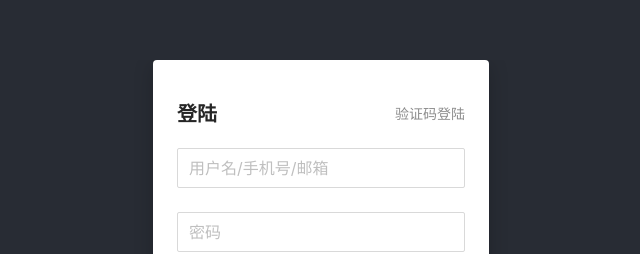
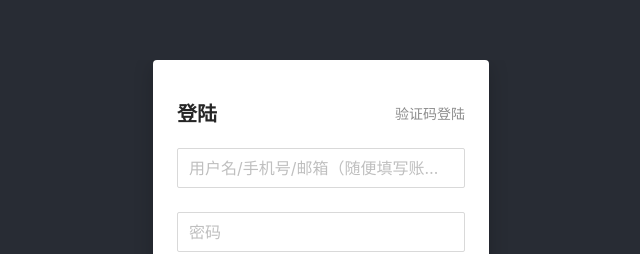
Before and after one commit to fall-zhang/vite-typescript-react-template, a React (Vite) app: page /login in a window 1280 px wide. Shown: the part 151-405 px from the top of the page, without its empty margins (319-959 px from the left). Built offline with nearby package versions, Linux system fonts and the light colour scheme.

Commit message:
更改用户认证的界面

```diff
--- a/mock/db.json
+++ b/mock/db.json
@@ -1,8 +1,7 @@
 {
   "getUser": {
     "status": 200,
-    "msg": "前端要努力",
-    "vx": "lisawhy0706"
+    "msg": "前端—热爱"
   },
   "login": {
     "code": 200,
--- a/src/core/auth/index.ts
+++ b/src/core/auth/index.ts
@@ -1,9 +1,33 @@
-import AuthContainer from './AuthVisible'
+/**
+ * 登录：表示用户当前登录的状态
+ */
 
-import { isSignIn } from './router'
+ import { $http } from '@/utils/reuqest'
 
+ /**
+  * 登陆请求数据类型
+  */
+ export interface ILogin {
+   userName: string;
+   pwd: string;
+ }
 
-export {
-  isSignIn,
-  AuthContainer
-}
+ /**
+  * 返回数据类型
+  * 要提前和后段定义好类型，等接口写完直接替换地址就好了
+  */
+ export interface ILoginData {
+   code: number;
+   message: string;
+   token: string;
+ }
+
+ /**
+  * 登陆接口
+  * @param params
+  */
+ export const loginApp = (params: ILogin): Promise<ILoginData> => {
+   return $http.get('/login', params)
+ }
+
+export{}
--- /dev/null
+++ b/src/core/roots/index.ts
@@ -0,0 +1,13 @@
+/**
+ * 用户的权限，包括路由权限，和组件的权限
+ */
+
+import AuthContainer from './AuthVisible'
+
+import { isSignIn } from './router'
+
+
+export {
+  isSignIn,
+  AuthContainer
+}
--- a/src/pages/auth/index.tsx
+++ b/src/pages/auth/index.tsx
@@ -1,7 +1,7 @@
 import React from 'react'
 import { Button } from 'antd'
 import styles from './index.module.less'
-import { AuthContainer } from '@/core/auth'
+import { AuthContainer } from '@/core/roots'
 
 const AuthPage: React.FC = () => {
   return (
--- a/src/pages/login/components/LoginPassword.tsx
+++ b/src/pages/login/components/LoginInputZone.tsx
@@ -1,30 +1,29 @@
-import React from "react";
-import { Form, Input, Button, message } from "antd";
-import { Link, useHistory } from "react-router-dom";
-import { loginApp } from "../../../services/login";
-import styles from "../index.module.less";
-import { ILoginParams } from "./LoginMessage";
+import React from 'react'
+import { Form, Input, Button, message } from 'antd'
+import { Link, useHistory } from 'react-router-dom'
+import { loginApp } from '@/core/auth'
+import styles from '../index.module.less'
+import type { ILoginParams } from './LoginMessage'
 
 /**
  * 密码登录
- *
  */
-const LoginPassword: React.FC<ILoginParams> = ({ updateWay }) => {
-  const history = useHistory();
+const LoginInputZone: React.FC<ILoginParams> = ({ updateWay }) => {
+  const history = useHistory()
 
-  function handleFinish(data: { [name: string]: any }) {
-    loginApp({ userName: "why", pwd: "123" }).then((res) => {
+  function handleFinish(){
+    loginApp({ userName: 'why', pwd: '123' }).then((res) => {
       if (res.code === 200) {
-        sessionStorage.setItem("token", "我有权限了");
-        history.push("/home");
+        sessionStorage.setItem('token', '我有权限了')
+        history.push('/home')
       } else {
-        message.error("用户名或密码错误！");
+        message.error('用户名或密码错误！')
       }
-    });
+    })
   }
 
   function handleClick() {
-    updateWay("message");
+    updateWay('message')
   }
 
   return (
@@ -34,7 +33,7 @@ const LoginPassword: React.FC<ILoginParams> = ({ updateWay }) => {
         <div
           onClick={handleClick}
           className={styles.changeWay}
-          style={{ width: 99, textAlign: "right" }}
+          style={{ width: 99, textAlign: 'right' }}
         >
           验证码登陆
         </div>
@@ -42,18 +41,18 @@ const LoginPassword: React.FC<ILoginParams> = ({ updateWay }) => {
       <Form onFinish={handleFinish}>
         <Form.Item
           name="user_info"
-          rules={[{ required: true, message: "用户名/手机号/邮箱不能为空" }]}
+          rules={[{ required: true, message: '用户名/手机号/邮箱不能为空' }]}
         >
           <Input
             className={styles.input}
-            placeholder={"用户名/手机号/邮箱"}
+            placeholder={'用户名/手机号/邮箱（随便填写账号密码即可）'}
             maxLength={128}
             size="large"
           />
         </Form.Item>
         <Form.Item
           name="user_check"
-          rules={[{ required: true, message: "密码不能为空" }]}
+          rules={[{ required: true, message: '密码不能为空' }]}
         >
           <Input
             className={styles.input}
@@ -66,7 +65,7 @@ const LoginPassword: React.FC<ILoginParams> = ({ updateWay }) => {
         <div className={styles.toolBox}>
           <Link
             to="/forget-password"
-            style={{ width: 105, textAlign: "right" }}
+            style={{ width: 105, textAlign: 'right' }}
           >
             忘记密码
           </Link>
@@ -85,7 +84,7 @@ const LoginPassword: React.FC<ILoginParams> = ({ updateWay }) => {
         </div>
       </Form>
     </div>
-  );
-};
+  )
+}
 
-export default LoginPassword;
+export default LoginInputZone
--- a/src/pages/login/index.tsx
+++ b/src/pages/login/index.tsx
@@ -1,12 +1,11 @@
-import React from 'react'
+import React, { useState, useEffect } from 'react'
 import { useLocalStorageState } from 'ahooks'
-import LoginPassword from './components/LoginPassword'
-import LoginMessage from './components/LoginMessage'
+import LoginInputZone from './components/LoginInputZone'
 import styles from './index.module.less'
 
 const LoginPage: React.FC = () => {
   const [loginWay, setLoginWay] = useLocalStorageState('login__Login__way', '')
-  const [way, setWay] = React.useState<string>(loginWay)
+  const [way, setWay] = useState<string>(loginWay)
 
   /**
    * 更新登录方式
@@ -21,11 +20,7 @@ const LoginPage: React.FC = () => {
     <div className={styles.loginContainer}>
       <div className={styles.loginLogo} />
       <div className={styles.loginForm}>
-        {/*{way === "message" ? (*/}
-        {/*  <LoginMessage updateWay={updateWay} />*/}
-        {/*) : (*/}
-        <LoginPassword updateWay={updateWay} />
-        {/*)}*/}
+        <LoginInputZone updateWay={updateWay} />
       </div>
     </div>
   )
--- a/src/services/login.ts
+++ /dev/null
@@ -1,28 +0,0 @@
-import { $http } from '@/utils/reuqest'
-
-/**
- * 登陆请求数据类型
- */
-export interface ILogin {
-  userName: string;
-  pwd: string;
-}
-
-/**
- * 返回数据类型
- * 要提前和后段定义好类型，等接口写完直接替换地址就好了
- *
- */
-export interface ILoginData {
-  code: number;
-  message: string;
-  token: string;
-}
-
-/**
- * 登陆接口
- * @param params
- */
-export const loginApp = (params: ILogin): Promise<ILoginData> => {
-  return $http.get('/login', params)
-}
```
Also changed, not shown: src/pages/login/components/LoginMessage.tsx (+12 -12 lines), src/core/roots/AuthVisible.tsx (renamed from src/core/auth/AuthVisible.tsx), src/core/roots/router.ts (renamed from src/core/auth/router.ts), 1 other file (tests, documents, lock files or other folders).
